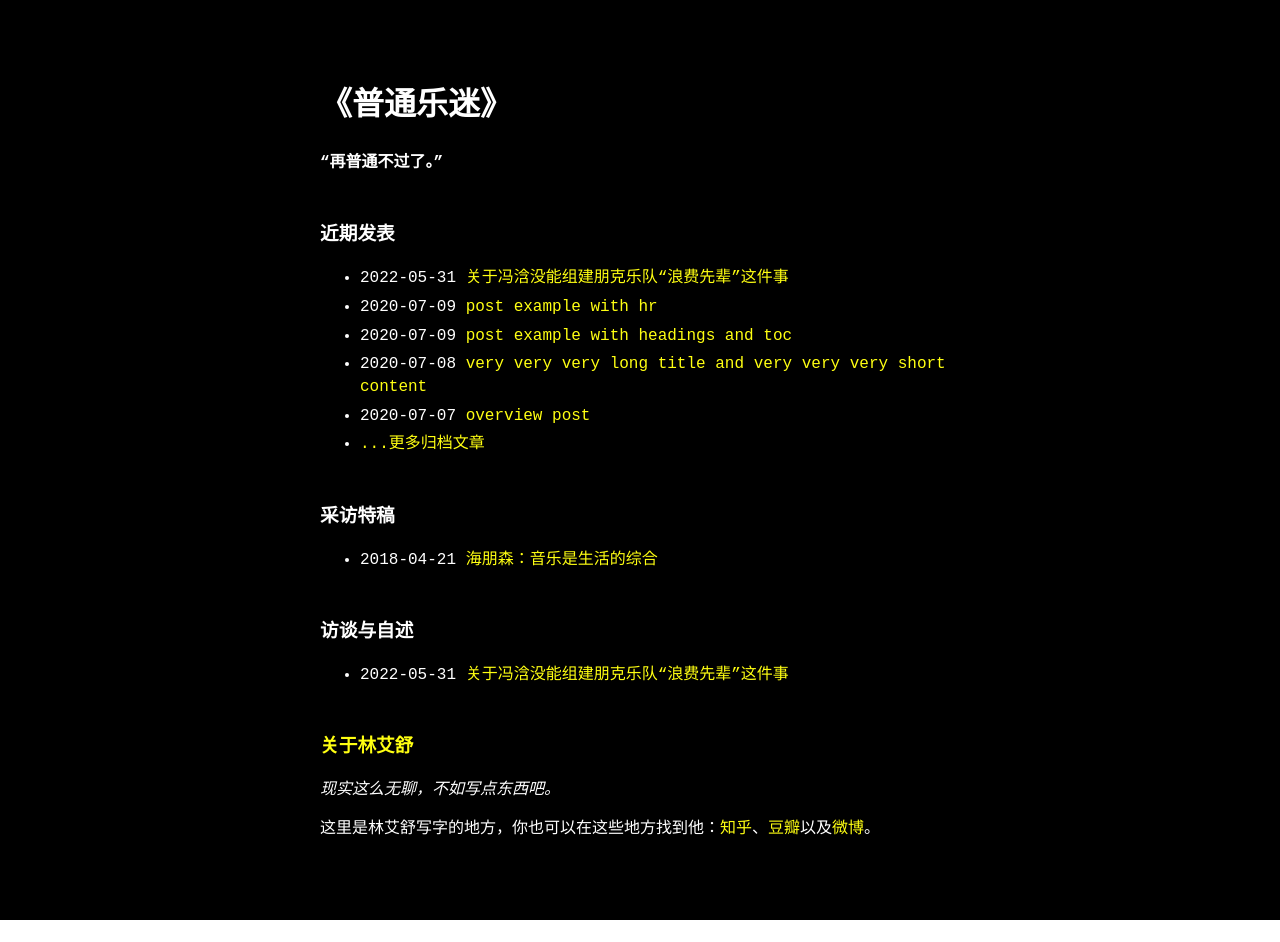
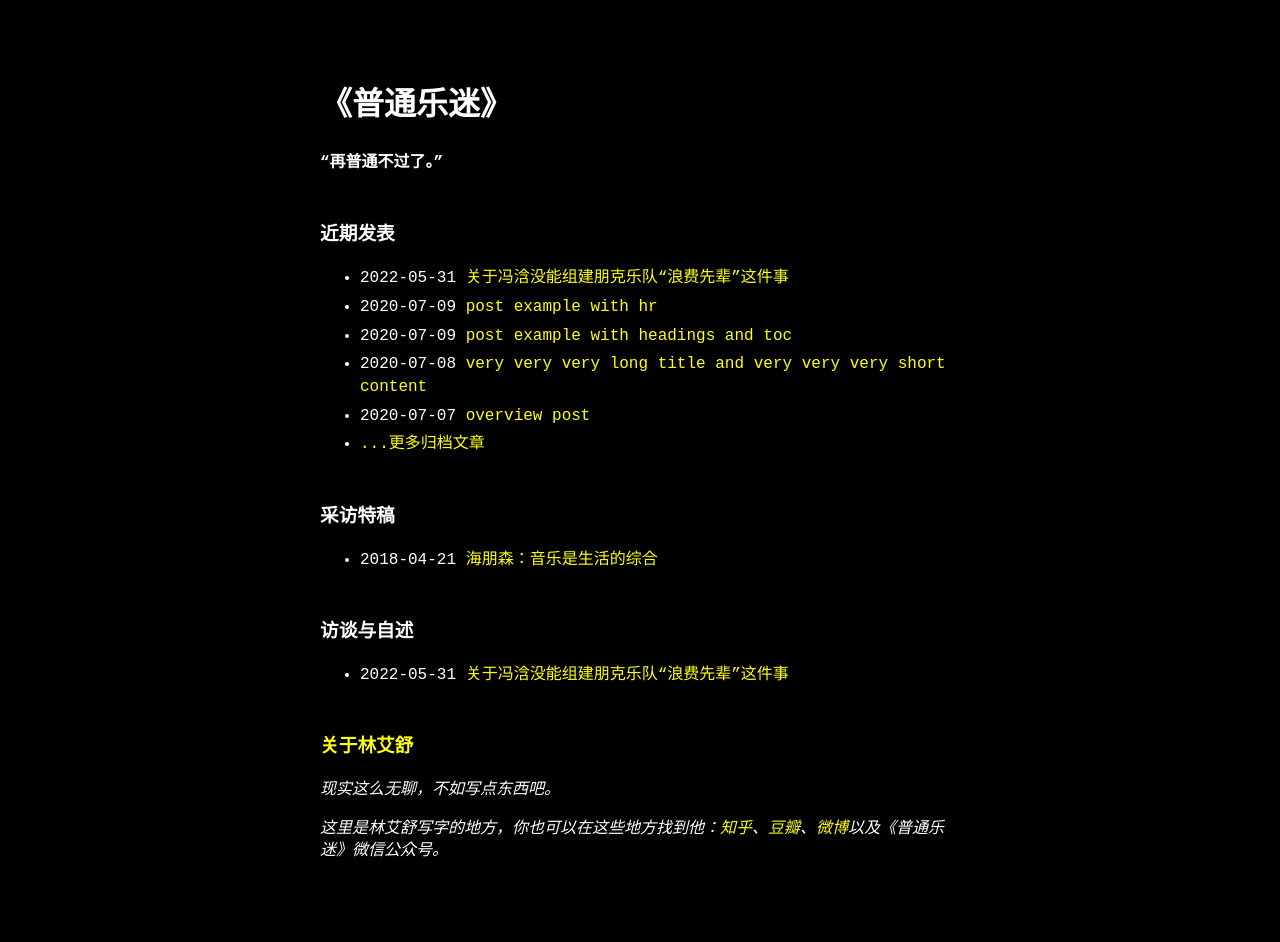
Before and after one commit to salingerlin/salingerlin.github.io, a Jekyll site: the page built from index.md, in a window 1280 px wide. Built offline with Jekyll 4.4.1, drawn with Linux system fonts in a browser that asks for light colours; before the commit the page ends 920 px from its top, so only the background shows below that.

Commit message:
Update index.md

```diff
--- a/index.md
+++ b/index.md
@@ -4,4 +4,4 @@ layout: home
 
 *现实这么无聊，不如写点东西吧。*
 
-这里是林艾舒写字的地方，你也可以在这些地方找到他：<a href='https://www.zhihu.com/people/sisalinger'>知乎</a>、<a href='https://www.douban.com/people/nassace/?_i=1111874Nv5E76h'>豆瓣</a>以及<a href='https://weibo.com/nassace'>微博</a>。
+*这里是林艾舒写字的地方，你也可以在这些地方找到他：<a href='https://www.zhihu.com/people/sisalinger'>知乎</a>、<a href='https://www.douban.com/people/nassace/?_i=1111874Nv5E76h'>豆瓣</a>、<a href='https://weibo.com/nassace'>微博</a>以及《普通乐迷》微信公众号。*
```
